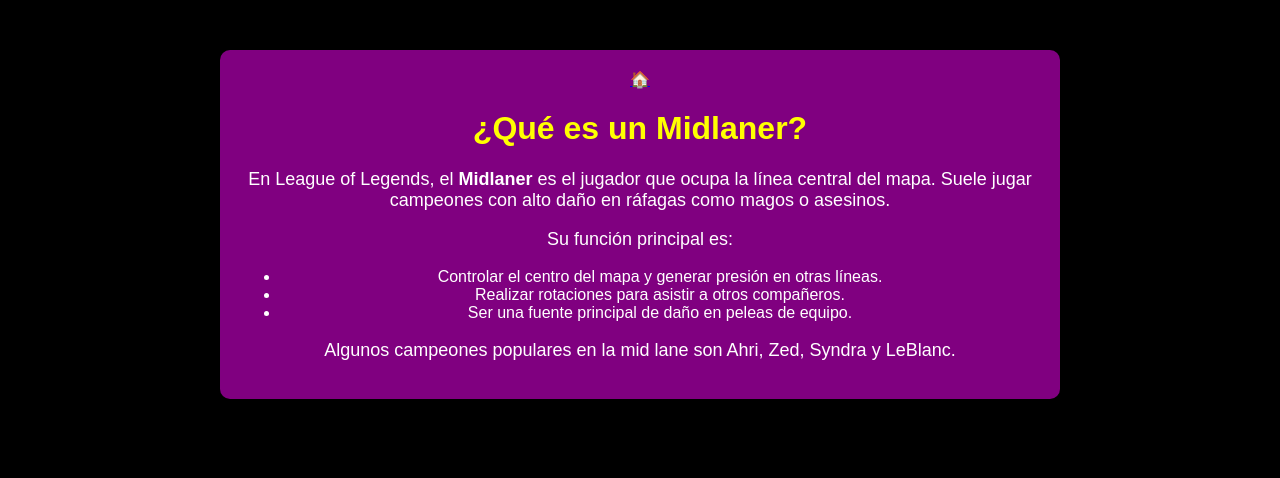
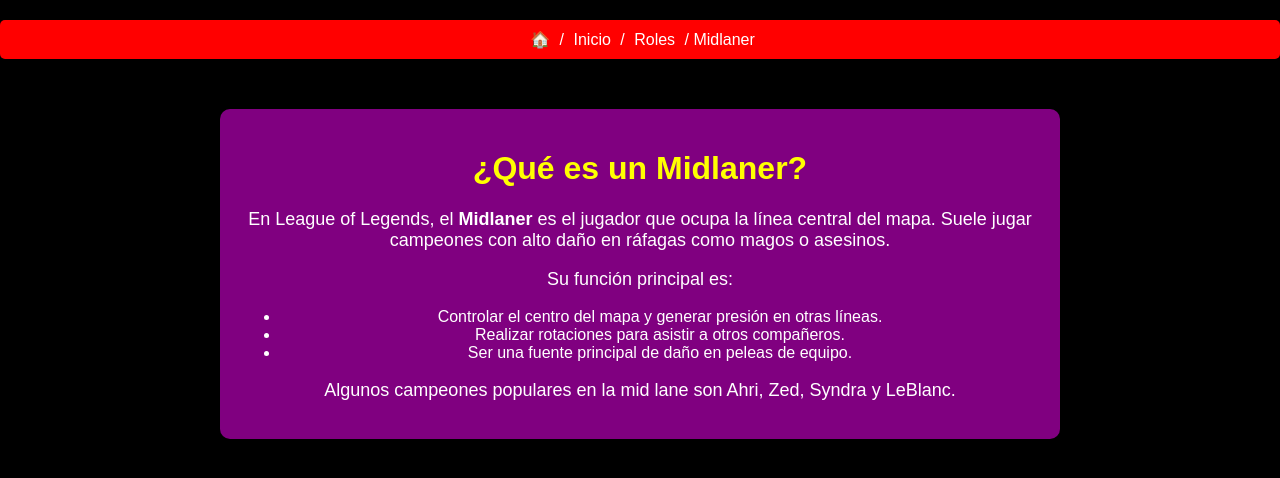
Before and after one commit to Meleka320/Meleka320.github.io, a plain HTML site: page Silo/Mid.html in a window 1280 px wide. Drawn offline with Linux system fonts and the light colour scheme.

Commit message:
Update Mid.html

```diff
--- a/Silo/Mid.html
+++ b/Silo/Mid.html
@@ -1,5 +1,6 @@
 <!DOCTYPE html>
 <html lang="es">
+
 <head>
     <meta charset="UTF-8">
     <meta name="viewport" content="width=device-width, initial-scale=1.0">
@@ -13,34 +14,65 @@
             color: white;
             text-align: center;
         }
+
         #mid {
             width: 800px;
             margin: 50px auto;
             padding: 20px;
             background-color: purple;
             border-radius: 10px 10px 10px 10px;
+        }
 
-        }
         h1 {
             color: yellow;
         }
+
         p {
             font-size: 18px;
+        }
 
+        .breadcrumbs {
+            padding: 10px;
+            background-color: red;
+            border-radius: 5px;
+            margin: 20px 0;
         }
+
+        .breadcrumbs a {
+            color: white;
+            text-decoration: none;
+            margin: 0 5px;
+        }
+
+        .breadcrumbs a:hover {
+            color: yellow;
+        }
+
         @media (max-width: 768px) {
             body {
                 font-size: 14px;
             }
+
+            #mid {
+                width: 90%;
+                margin: 20px auto;
+            }
         }
     </style>
 </head>
+
 <body>
+    <nav class="breadcrumbs">
+        <a href="Silo-Inicio.html">🏠</a> /
+        <a href="index.html">Inicio</a> /
+        <a href="index.html#roles">Roles</a> /
+        <span>Midlaner</span>
+    </nav>
+
     <div id="mid">
-        <a href="Silo-Inicio.html">🏠</a>
         <h1>¿Qué es un Midlaner?</h1>
         <p>En League of Legends, el <strong>Midlaner</strong> es el jugador que ocupa la línea central del mapa.
-           Suele jugar campeones con alto daño en ráfagas como magos o asesinos.</p>
+            Suele jugar campeones con alto daño en ráfagas como magos o asesinos.</p>
         <p>Su función principal es:</p>
         <ul>
             <li>Controlar el centro del mapa y generar presión en otras líneas.</li>
@@ -50,4 +82,5 @@
         <p>Algunos campeones populares en la mid lane son Ahri, Zed, Syndra y LeBlanc.</p>
     </div>
 </body>
+
 </html>
```
